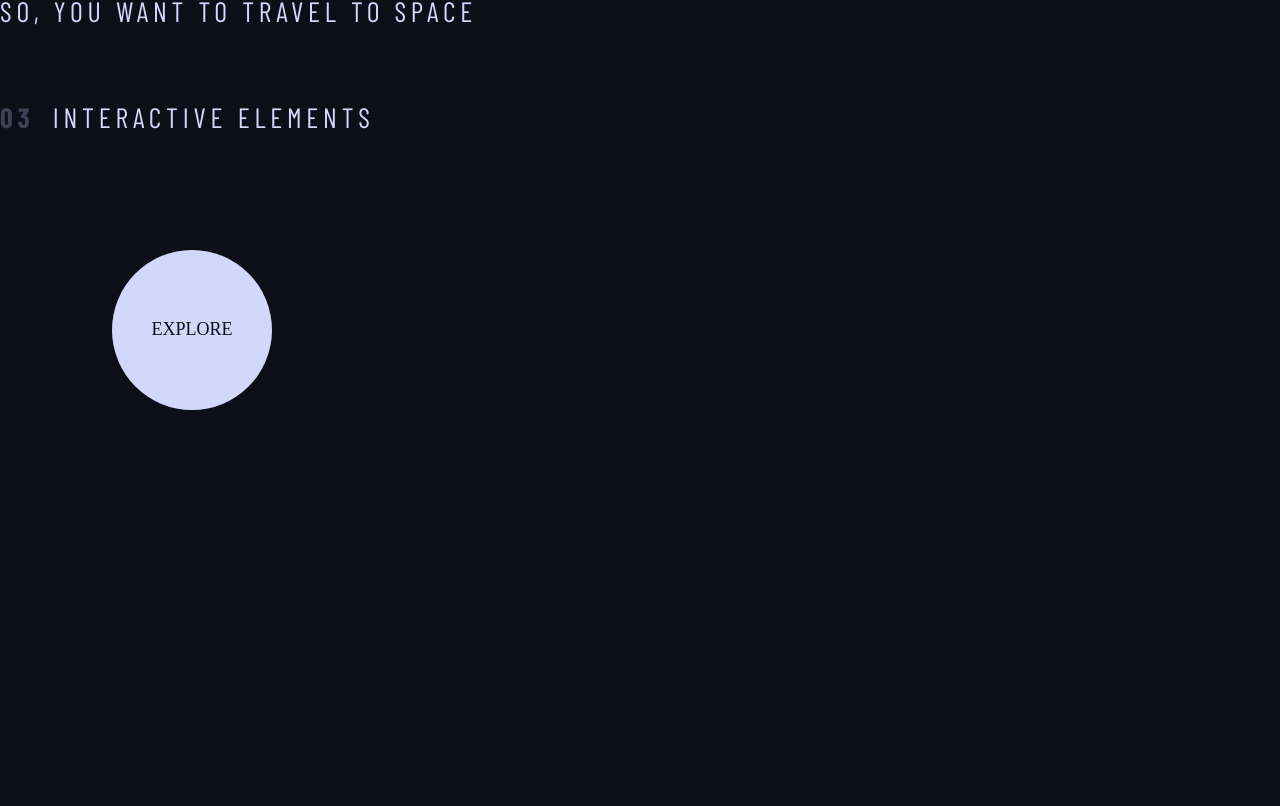
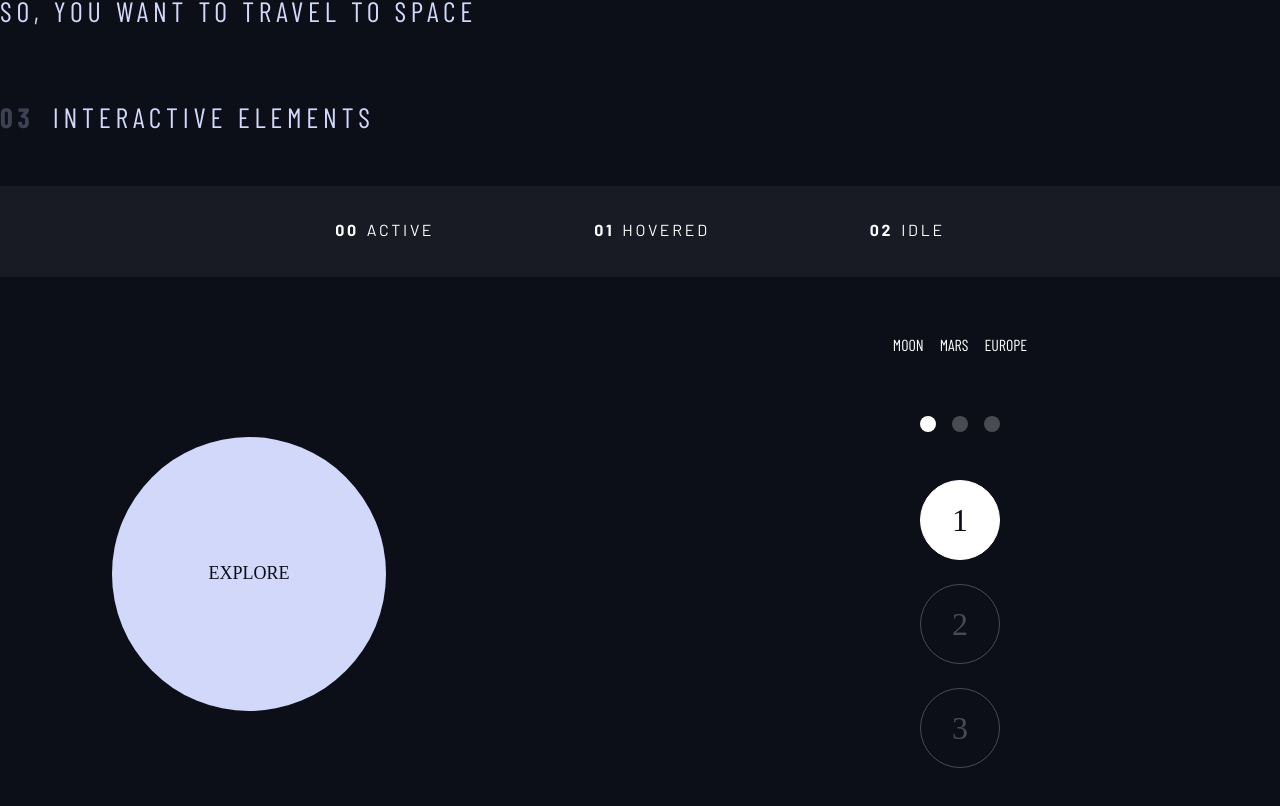
Before and after one commit to eugenekulikou/space-tourism-nuxt3-tailwind, a Nuxt app: page /design-system in a window 1280 px wide. Shown: the part 1249-2055 px from the top of the page. Before the commit the page ends 1771 px from the top, so only its background shows below. Built offline with nearby package versions, Linux system fonts and the light colour scheme; a web font is replaced by a local one.

Commit message:
Adds interactive elements to design system

```diff
--- a/assets/styles/tailwind.css
+++ b/assets/styles/tailwind.css
@@ -6,15 +6,22 @@
   :root {
     --color-light: 231deg 77% 90%;
     --color-dark: 230deg 35% 7%;
-    --color-white: 0deg 0% 100%;
   }
 }
 
 @layer components {
   .cta-button {
-    @apply relative uppercase font-serif text-xl px-0 py-[2em] bg-light text-dark border-0 rounded-full grid place-items-center w-40 aspect-square
+    @apply relative uppercase font-serif text-xl px-0 py-[2em] bg-light text-dark border-0 rounded-full grid place-items-center w-[17.125rem] aspect-square
     after:absolute after:z-[-1] after:w-full after:h-full after:bg-light after:bg-opacity-10  after:rounded-full
     after:transition-all after:duration-500 after:ease-in-out
-    hover:after:opacity-100 hover:after:transform hover:after:scale-150;
+    hover:after:opacity-100 hover:after:transform hover:after:scale-[165%];
+  }
+
+  .underline-indicators > * {
+    @apply border-b-[0.2rem] border-solid border-light  border-opacity-0
+    transition-all duration-500 ease-in-out
+    hover:border-opacity-50
+    focus:border-opacity-50
+    cursor-pointer;
   }
 }
--- a/pages/design-system.vue
+++ b/pages/design-system.vue
@@ -153,15 +153,101 @@
         Elements
       </h2>
 
-      <div id="explore-button" class="m-28">
-        <a href="#explore-button" class="cta-button">Explore</a>
+      <div
+        id="tabs"
+        class="w-full bg-white bg-opacity-5 flex justify-center my-12"
+      >
+        <nav>
+          <ul class="flex space-x-40 underline-indicators">
+            <li class="py-8">
+              <a href="#" class="uppercase text-white tracking-wider"
+                ><span class="font-bold mr-2">00</span>Active</a
+              >
+            </li>
+            <li class="py-8">
+              <a href="#" class="uppercase text-white tracking-wider"
+                ><span class="font-bold mr-2">01</span>Hovered</a
+              >
+            </li>
+            <li class="py-8">
+              <a href="#" class="uppercase text-white tracking-wider"
+                ><span class="font-bold mr-2">02</span>Idle</a
+              >
+            </li>
+          </ul>
+        </nav>
       </div>
 
-      <div id="tabs" class=""></div>
+      <div class="flex">
+        <div class="basis-full flex flex-col space-y-12">
+          <div id="explore-button" class="m-28">
+            <a href="#explore-button" class="cta-button">Explore</a>
+          </div>
+        </div>
 
-      <div id="dots" class=""></div>
+        <div class="basis-full flex flex-col space-y-12">
+          <div class="flex space-x-4 justify-center underline-indicators">
+            <button
+              aria-selected="true"
+              class="uppercase text-white tracking-light font-sans-cond py-[0.5em]"
+            >
+              Moon
+            </button>
+            <button
+              aria-selected="false"
+              class="uppercase text-white tracking-light font-sans-cond py-[0.5em]"
+            >
+              Mars
+            </button>
+            <button
+              aria-selected="false"
+              class="uppercase text-white tracking-light font-sans-cond py-[0.5em]"
+            >
+              Europe
+            </button>
+          </div>
 
-      <div id="numbers" class=""></div>
+          <div id="dots" class="flex justify-center space-x-4">
+            <button
+              class="bg-white rounded-full border-0 aspect-square w-4 h-4 bg-opacity-25 hover:bg-opacity-50 aria-selected:bg-opacity-100 transition-all duration-400 ease-in-out"
+              aria-selected="true"
+            >
+              <span class="sr-only">slide title</span></button
+            ><button
+              class="bg-white rounded-full border-0 aspect-square w-4 h-4 bg-opacity-25 hover:bg-opacity-50 aria-selected:bg-opacity-100 transition-all duration-400 ease-in-out"
+              aria-selected="false"
+            >
+              <span class="sr-only">slide title</span></button
+            ><button
+              class="bg-white rounded-full border-0 aspect-square w-4 h-4 bg-opacity-25 hover:bg-opacity-50 aria-selected:bg-opacity-100 transition-all duration-400 ease-in-out"
+              aria-selected="false"
+            >
+              <span class="sr-only">slide title</span>
+            </button>
+          </div>
+
+          <div class="flex justify-center">
+            <div id="numbers" class="space-y-6">
+              <button
+                aria-selected="true"
+                class="text-4xl w-20 aspect-square rounded-full text-white grid place-content-center bg-dark border border-white border-solid font-serif aria-selected:text-dark aria-selected:opacity-100 opacity-25 aria-selected:bg-white hover:opacity-50 transition-opacity duration-300 ease-in-out"
+              >
+                1</button
+              ><button
+                aria-selected="false"
+                class="text-4xl w-20 aspect-square rounded-full text-white grid place-content-center bg-dark border border-white border-solid font-serif aria-selected:text-dark aria-selected:opacity-100 opacity-25 aria-selected:bg-white hover:opacity-50 transition-opacity duration-300 ease-in-out"
+              >
+                2</button
+              ><button
+                aria-selected="false"
+                class="text-4xl w-20 aspect-square rounded-full text-white grid place-content-center bg-dark border border-white border-solid font-serif aria-selected:text-dark aria-selected:opacity-100 opacity-25 aria-selected:bg-white hover:opacity-50 transition-opacity duration-300 ease-in-out"
+              >
+                3
+              </button>
+            </div>
+          </div>
+        </div>
+      </div>
     </section>
   </div>
 </template>
--- a/tailwind.config.js
+++ b/tailwind.config.js
@@ -3,11 +3,6 @@
 export default {
   content: [],
   theme: {
-    colors: {
-      light: "hsl(var(--color-light) / <alpha-value>)",
-      dark: "hsl(var(--color-dark) / <alpha-value>)",
-      white: "hls(var(--color-white) / <alpha-value>)",
-    },
     fontFamily: {
       "sans-cond": ["Barlow Condensed"],
       "sans-normal": ["Barlow"],
@@ -18,18 +13,23 @@ export default {
       base: "1rem" /* 16px */,
       xl: "1.125rem" /* 18px */,
       "2xl": "1.75rem" /* 28px */,
-      "4xl": "2rem" /* 56px */,
+      "4xl": "2rem" /* 32px */,
       "6xl": "3.5rem" /* 56px */,
       "8xl": "6.25rem" /* 100px */,
       "9xl": "9.375rem" /* 150px */,
     },
-    letterSpacing:{
-      normal: '0',
-      wide: '0.1469rem',  /*  2.35 */
-      wider: '0.1688rem', /* 2.7px */
-      widest: '0.2969rem' /* 4.75px */
+    letterSpacing: {
+      normal: "0",
+      wide: "0.1469rem" /*  2.35 */,
+      wider: "0.1688rem" /* 2.7px */,
+      widest: "0.2969rem" /* 4.75px */,
     },
-    extend: {},
+    extend: {
+      colors: {
+        light: "hsl(var(--color-light) / <alpha-value>)",
+        dark: "hsl(var(--color-dark) / <alpha-value>)",
+      },
+    },
   },
   plugins: [],
 };
```
